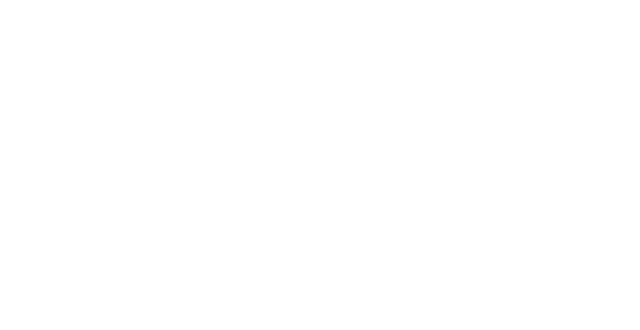
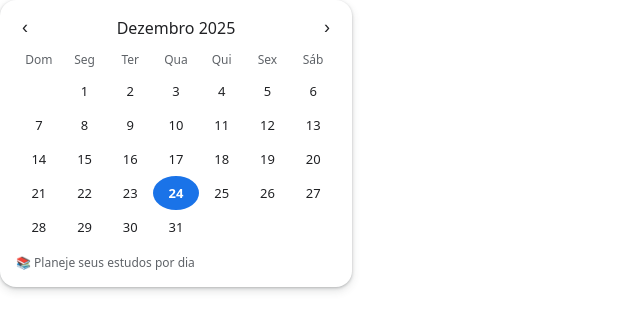
Before and after one commit to dionisiofolho-web/calendario-notion, a plain HTML site: page index.html in a window 1280 px wide. Shown: the whole page, without its empty margins (0-640 px from the left). Drawn offline with Linux system fonts and the light colour scheme.

Commit message:
Refactor index.html for improved structure and style

```diff
--- a/index.html
+++ b/index.html
@@ -63,3 +63,109 @@ body {
 .weekdays, .days {
   display: grid;
   grid-template-columns: repeat(7, 1fr);
+  text-align: center;
+}
+
+.weekdays div {
+  font-size: 12px;
+  color: var(--sub);
+  padding-bottom: 6px;
+}
+
+.days div {
+  padding: 8px 0;
+  border-radius: 50%;
+  font-size: 13px;
+  cursor: default;
+}
+
+.today {
+  background: var(--primary);
+  color: #fff;
+  font-weight: 600;
+}
+
+.days div:hover {
+  background: var(--card);
+}
+
+.study {
+  margin-top: 10px;
+  font-size: 12px;
+  color: var(--sub);
+}
+
+@keyframes fade {
+  from {opacity:0; transform:scale(.96)}
+  to {opacity:1; transform:scale(1)}
+}
+</style>
+</head>
+
+<body>
+
+<div class="calendar">
+  <div class="header">
+    <button onclick="changeMonth(-1)">‹</button>
+    <div class="month" id="month"></div>
+    <button onclick="changeMonth(1)">›</button>
+  </div>
+
+  <div class="weekdays">
+    <div>Dom</div><div>Seg</div><div>Ter</div>
+    <div>Qua</div><div>Qui</div><div>Sex</div><div>Sáb</div>
+  </div>
+
+  <div class="days" id="days"></div>
+
+  <div class="study">
+    📚 Planeje seus estudos por dia
+  </div>
+</div>
+
+<script>
+let date = new Date();
+
+function renderCalendar() {
+  const monthNames = [
+    "Janeiro","Fevereiro","Março","Abril","Maio","Junho",
+    "Julho","Agosto","Setembro","Outubro","Novembro","Dezembro"
+  ];
+
+  document.getElementById("month").innerText =
+    monthNames[date.getMonth()] + " " + date.getFullYear();
+
+  const daysEl = document.getElementById("days");
+  daysEl.innerHTML = "";
+
+  const firstDay = new Date(date.getFullYear(), date.getMonth(), 1).getDay();
+  const lastDate = new Date(date.getFullYear(), date.getMonth() + 1, 0).getDate();
+  const today = new Date();
+
+  for (let i = 0; i < firstDay; i++) {
+    daysEl.innerHTML += "<div></div>";
+  }
+
+  for (let d = 1; d <= lastDate; d++) {
+    const isToday =
+      d === today.getDate() &&
+      date.getMonth() === today.getMonth() &&
+      date.getFullYear() === today.getFullYear();
+
+    daysEl.innerHTML += `
+      <div class="${isToday ? "today" : ""}">
+        ${d}
+      </div>`;
+  }
+}
+
+function changeMonth(step) {
+  date.setMonth(date.getMonth() + step);
+  renderCalendar();
+}
+
+renderCalendar();
+</script>
+
+</body>
+</html>
```
